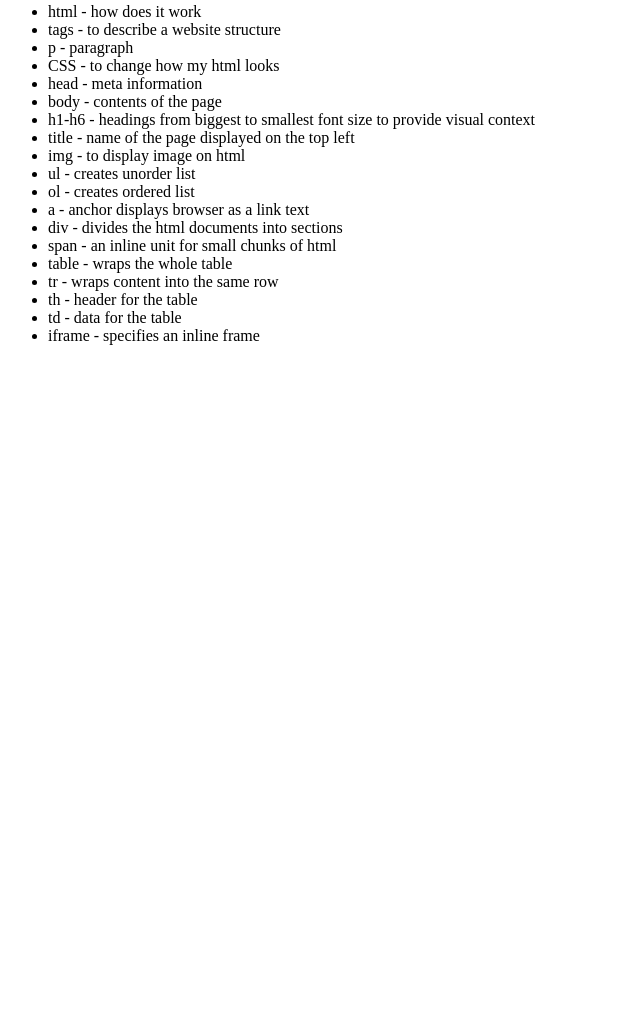
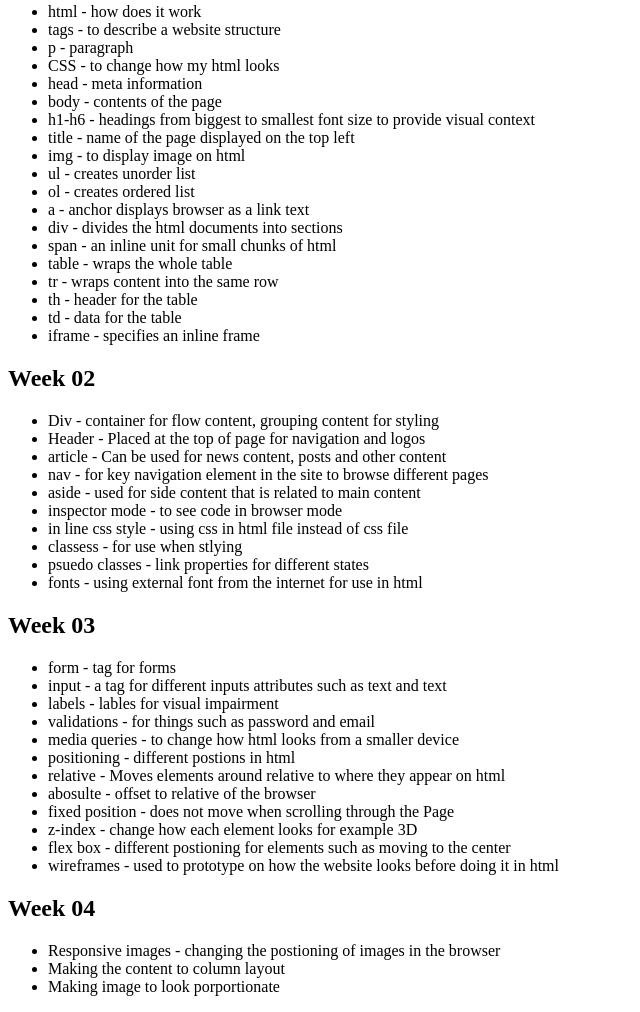
Before and after one commit to mengteck-liew/developmentpage, a plain HTML site: page index.html in a window 1280 px wide. Shown: the part 110-1122 px from the top of the page, without its empty margins (0-640 px from the left). Before the commit the page ends 800 px from the top, so only its background shows below. Drawn offline with Linux system fonts and the light colour scheme.

Commit message:
Week2 - 4 updat

```diff
--- a/index.html
+++ b/index.html
@@ -27,5 +27,39 @@
     <li>td - data for the table</li>
     <li>iframe - specifies an inline frame</li>
   </ul>
+  <h2>Week 02</h2>
+  <ul>
+  <li>Div - container for flow content, grouping content for styling</li>
+  <li>Header - Placed at the top of page for navigation and logos</li>
+  <li>article - Can be used for news content, posts and other content</li>
+  <li>nav - for key navigation element in the site to browse different pages</li>
+  <li>aside - used for side content that is related to main content</li>
+  <li>inspector mode - to see code in browser mode</li>
+  <li>in line css style - using css in html file instead of css file</li>
+  <li>classess - for use when stlying</li>
+  <li>psuedo classes - link properties for different states</li>
+  <li>fonts - using external font from the internet for use in html</li>
+  </ul>
+  <h2>Week 03</h2>
+  <ul>
+    <li>form - tag for forms</li>
+    <li>input - a tag for different inputs attributes such as text and text </li>
+    <li>labels - lables for visual impairment</li>
+    <li>validations - for things such as password and email</li>
+    <li>media queries - to change how html looks from a smaller device</li>
+    <li>positioning - different postions in html </li>
+    <li>relative - Moves elements around relative to where they appear on html</li>
+    <li>abosulte - offset to relative of the browser</li>
+    <li>fixed position - does not move when scrolling through the Page</li>
+    <li>z-index - change how each element looks for example 3D</li>
+    <li>flex box - different postioning for elements such as moving to the center</li>
+    <li>wireframes - used to prototype on how the website looks before doing it in html</li>
+  </ul>
+  <h2>Week 04</h2>
+  <ul>
+    <li>Responsive images - changing the postioning of images in the browser</li>
+    <li>Making the content to column layout</li>
+    <li>Making image to look porportionate</li>
+  </ul>
 </body>
   </html>
```
